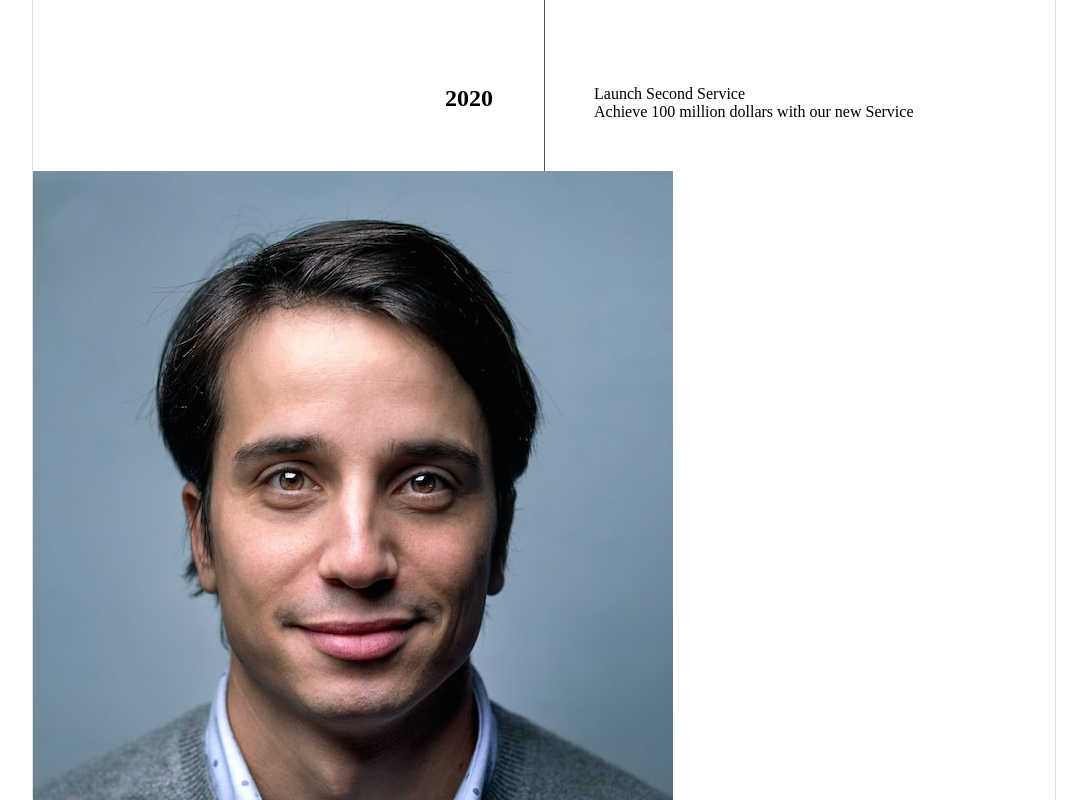
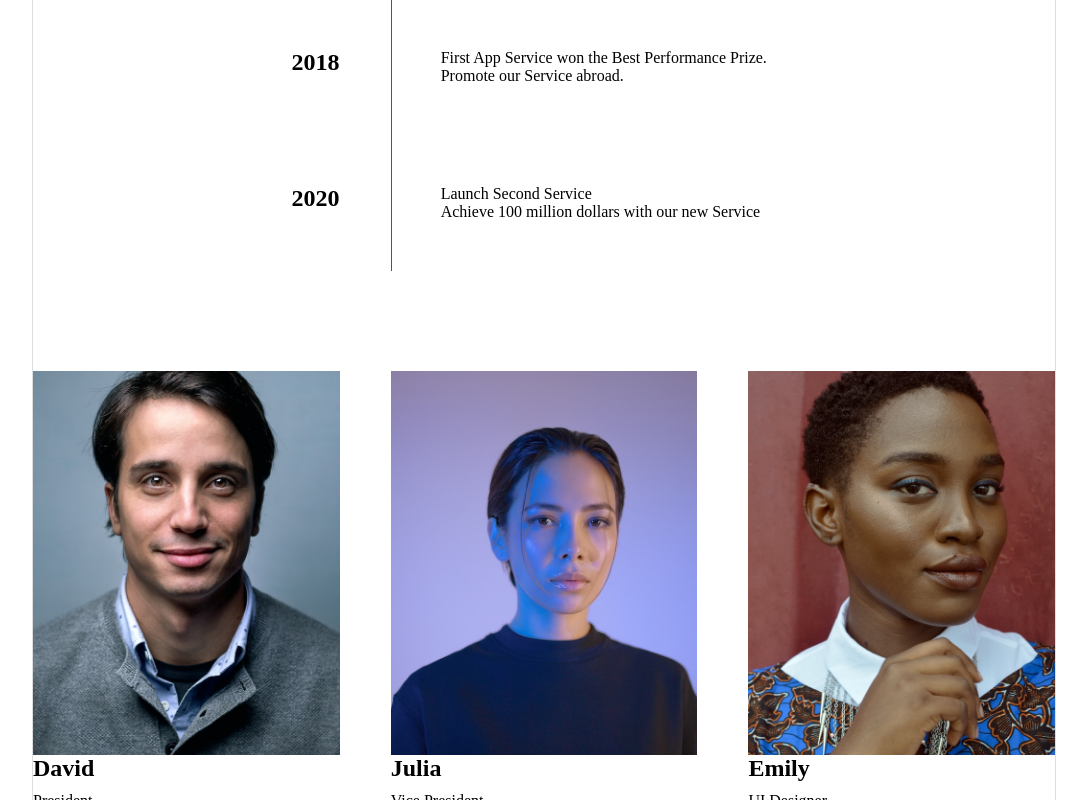
Before and after one commit to tubi55/deploy-react, a React (Create React App) app: page /#/department in a window 1280 px wide. Shown: the part 620-1420 px from the top of the page, without its empty margins (96-1183 px from the left). Built offline with nearby package versions, Linux system fonts and the light colour scheme.

Commit message:
memberBox 스타일링

```diff
--- a/src/components/sub/department/Department.jsx
+++ b/src/components/sub/department/Department.jsx
@@ -47,7 +47,7 @@ export default function Department() {
 				{Department.map((member, idx) => {
 					return (
 						<article key={idx}>
-							<div className='pic'>
+							<div className={styles.pic}>
 								<img src={`${path}/img/${member.pic}`} alt={member.name} />
 							</div>
 							<h2>{member.name}</h2>
--- a/src/components/sub/department/Department.module.scss
+++ b/src/components/sub/department/Department.module.scss
@@ -4,6 +4,7 @@
 	}
 
 	.historyBox {
+		margin: 100px 0px;
 		article {
 			width: 100%;
 			display: flex;
@@ -16,20 +17,47 @@
 				content: '';
 				position: absolute;
 				top: 0;
-				left: 50%;
+				left: 35%;
 				width: 1px;
 				height: 100%;
 				background: #555;
 			}
 
 			h2 {
-				width: 45%;
+				width: 30%;
 				text-align: right;
 			}
 			ul {
-				width: 50%;
+				width: 65%;
 				padding-left: 50px;
 			}
 		}
 	}
+
+	.memberBox {
+		width: 100%;
+		display: flex;
+		flex-wrap: wrap;
+		justify-content: space-between;
+
+		article {
+			width: 30%;
+			margin-bottom: 100px;
+
+			.pic {
+				width: 100%;
+				height: 30vw;
+
+				img {
+					width: 100%;
+					height: 100%;
+					object-fit: cover;
+				}
+			}
+
+			h2 {
+				margin-bottom: 10px;
+			}
+		}
+	}
 }
```
